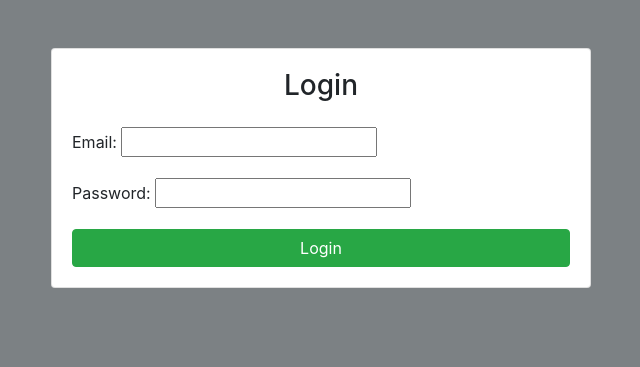
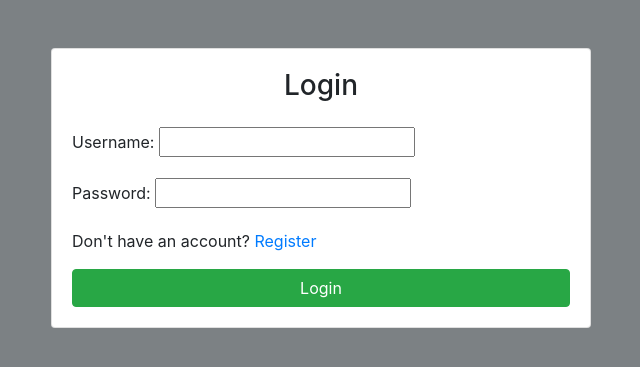
Before and after one commit to crabcatcher0/onlinebooks, a Django app: page /login/ in a window 1280 px wide. Shown: the part 56-423 px from the top of the page, without its empty margins (319-959 px from the left). Run offline with Django 5.2, Linux system fonts and the light colour scheme; some libraries are stand-ins or nearby versions.

Commit message:
still remaining

```diff
--- a/books/forms.py
+++ b/books/forms.py
@@ -10,5 +10,5 @@ class RegisterUser(UserCreationForm):
 
 
 class LoginUser(AuthenticationForm):
-     email = forms.EmailField()
-     password = forms.CharField(max_length=30, widget=(forms.PasswordInput()))
+     username = forms.CharField(max_length=30, label='Username')
+     password = forms.CharField(max_length=30, widget=(forms.PasswordInput()), label='Password')
--- a/books/templates/login.html
+++ b/books/templates/login.html
@@ -8,17 +8,32 @@
                 <div class="card-body">
                     <h3 class="card-title text-center mb-4">Login</h3>
                     <form method="POST">
+
                         {% csrf_token %}
 
                         <div class="form-group">
-                            {{ loginform.email.label_tag }}
-                            {{ loginform.email }}
+                            {{ loginform.username.label_tag }}
+                            {{ loginform.username }}
+                            {% if loginform.username.errors %}
+                                <small class="text-danger">{{ loginform.username.errors }}</small>
+                            {% endif %}
                         </div>
 
                         <div class="form-group">
                             {{ loginform.password.label_tag }}
                             {{ loginform.password }}
+                            {% if loginform.password.errors %}
+                                <small class="text-danger">{{ loginform.password.errors }}</small>
+                            {% endif %}
                         </div>
+
+                        {% if loginform.non_field_errors %}
+                            <div class="form-group">
+                                <small class="text-danger">{{ loginform.non_field_errors }}</small>
+                            </div>
+                        {% endif %}
+                        <p>Don't have an account? <a href="{% url 'register' %}">Register</a></p>
+
 
                         <button type="submit" class="btn btn-success btn-block">Login</button>
                     </form>
--- a/books/templates/register.html
+++ b/books/templates/register.html
@@ -51,6 +51,8 @@
                   <small class="text-danger">{{ form.password2.errors }}</small>
               </div>
 
+              <p>Already have an account? <a href="{% url 'login' %}">Login</a></p>
+
               <button type="submit" class="btn btn-success">Register</button>
           </form>
       </div>
--- a/books/views.py
+++ b/books/views.py
@@ -1,6 +1,4 @@
-from django.contrib.auth import authenticate, login, logout
-from django.contrib.auth.models import auth
-
+from django.contrib.auth import authenticate, login as auth_login
 from django.shortcuts import render, redirect
 from .forms import RegisterUser, LoginUser
 from .models import *
@@ -46,16 +44,17 @@ def login(request):
         loginform = LoginUser(request, data = request.POST)
 
         if loginform.is_valid():
-            email = request.POST.get('email')
+            username = request.POST.get('username')
             password = request.POST.get('password')
+            print("Is Form Valid?", loginform.is_valid())
 
-            user = authenticate(request, email = email, password = password)
+            user = authenticate(request, username = username, password = password)
 
             if user is not None:
-                auth.login(request, user)
+                auth_login(request, user)
                 return redirect('dashboard')
-
-
+            else:
+                 print(loginform.errors)
 
 
     context = {
```
Also changed, not shown: db.sqlite3.
